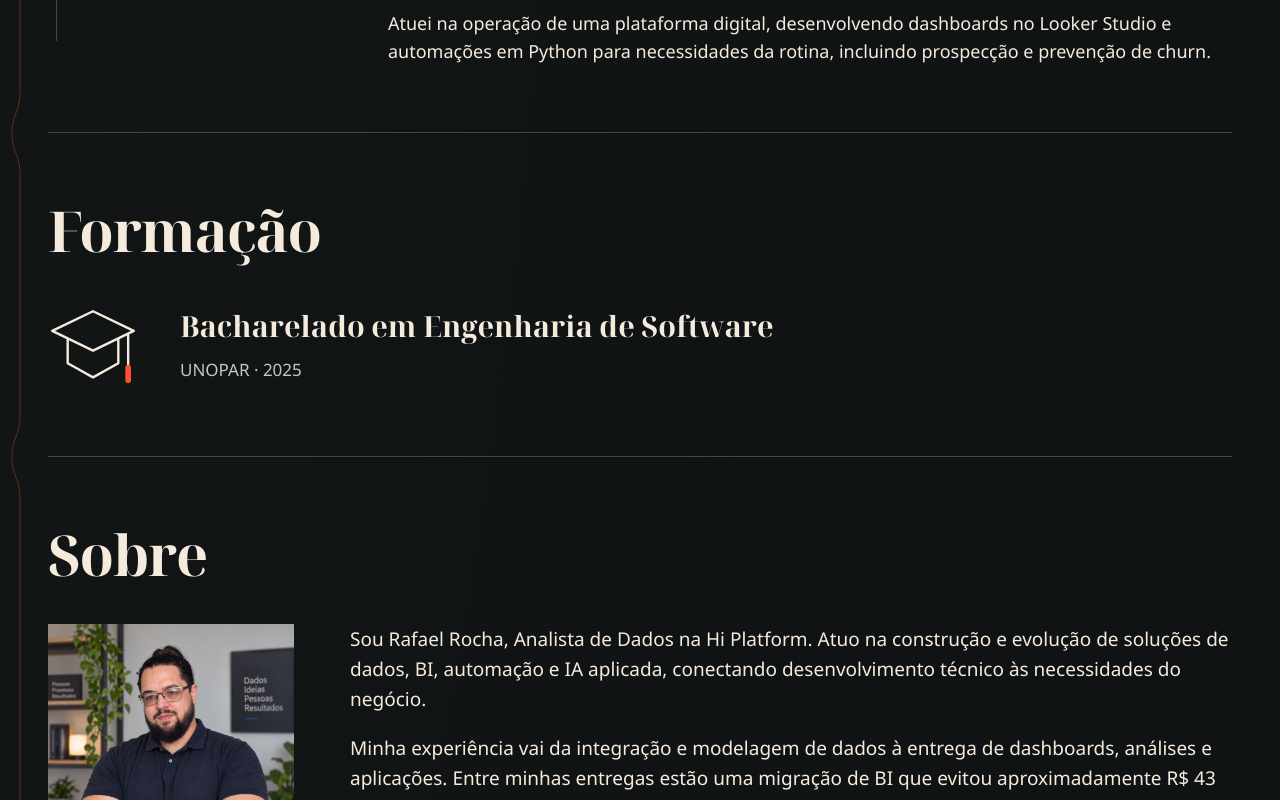
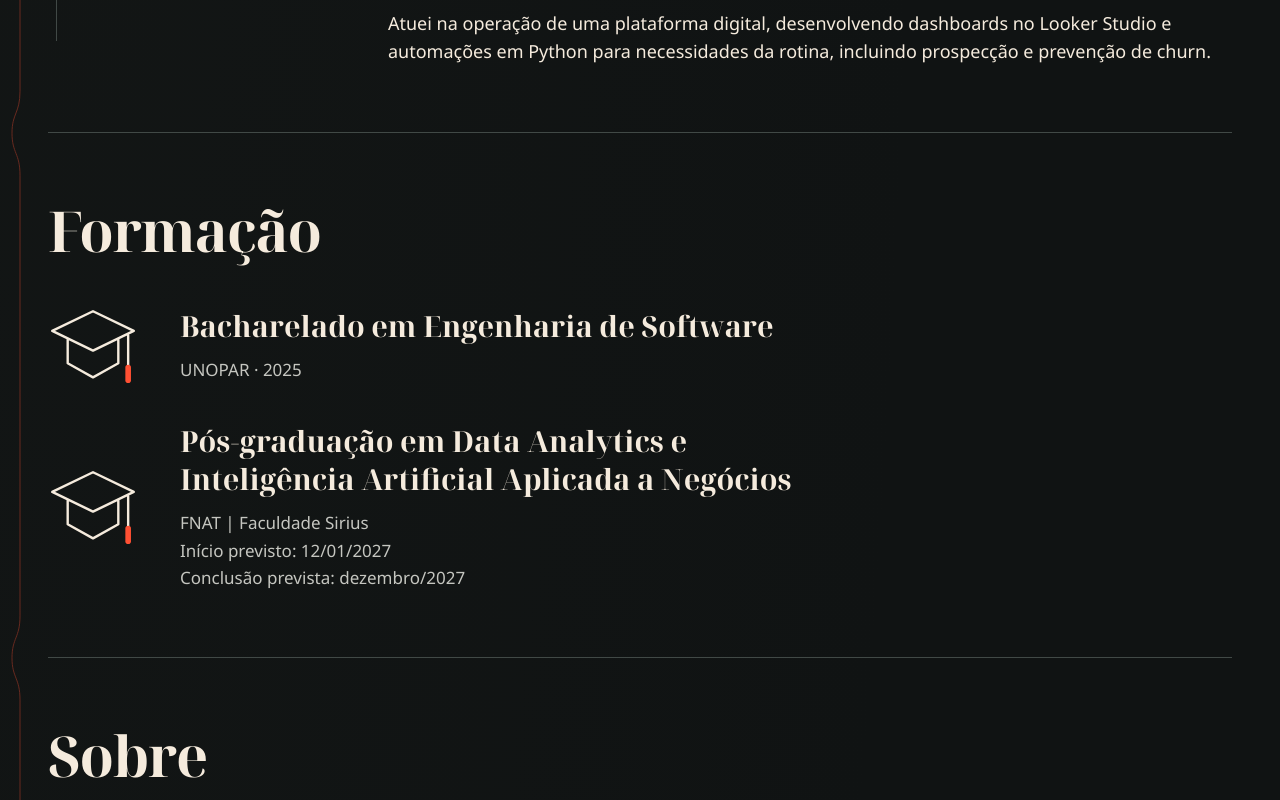
Before and after one commit to RafaelOliveiraRocha/RafaelOliveiraRocha.github.io, a Next.js app: page / in a window 1280 px wide. Shown: the part 5724-6524 px from the top of the page. Built offline with nearby package versions, Linux system fonts and the light colour scheme.

Commit message:
Atualiza currículos e inclui pós-graduação prevista para 2027

```diff
--- a/app/portfolio.tsx
+++ b/app/portfolio.tsx
@@ -122,7 +122,11 @@ export default function Portfolio() {
         <section id="como-trabalho" className={`${styles.section} ${styles.work}`} aria-labelledby="work-title" data-continuity-section><p className={styles.kicker}>{t.work}</p><h2 id="work-title" tabIndex={-1}><Emphasis text={t.work_title} part={pt?"Construir para o uso.":"Build for use."}/></h2><p data-copy="work_body">{t.work_body}</p></section>
         <section id="ferramentas" className={styles.section} aria-labelledby="tools-title" data-continuity-section><h2 className={styles.sectionTitle} id="tools-title" tabIndex={-1}>{t.tools}</h2><div className={styles.skillsGrid}>{([1,2,3,4] as const).map(n=><Disclosure key={n} id={`skill-${n}`} desktop={desktop} title={t[`tool${n}_title`]}><p data-copy={`tool${n}_body`}>{t[`tool${n}_body`]}</p></Disclosure>)}</div></section>
         <section id="experiencia" className={styles.section} aria-labelledby="experience-title" data-continuity-section><h2 className={styles.sectionTitle} id="experience-title" tabIndex={-1}>{t.experience}</h2><div className={styles.timeline}>{([1,2,3] as const).map(n=><Disclosure key={n} id={`experience-${n}`} desktop={desktop} title={t[`exp${n}_title`]} period={t[`exp${n}_date`]}><p data-copy={`exp${n}_body`}>{t[`exp${n}_body`]}</p></Disclosure>)}</div></section>
-        <section id="formacao" className={`${styles.section} ${styles.education}`} aria-labelledby="education-title" data-continuity-section><h2 className={styles.sectionTitle} id="education-title" tabIndex={-1}>{t.education}</h2><div><Icon name="graduation"/><div><h3>{t.education_title}</h3><p>{t.education_body}</p></div></div></section>
+        <section id="formacao" className={`${styles.section} ${styles.education}`} aria-labelledby="education-title" data-continuity-section>
+          <h2 className={styles.sectionTitle} id="education-title" tabIndex={-1}>{t.education}</h2>
+          <div><Icon name="graduation"/><div><h3>{t.education_title}</h3><p>{t.education_body}</p></div></div>
+          <div><Icon name="graduation"/><div><h3>{t.education_postgraduate_title}</h3><p>{t.education_postgraduate_institution}</p><p>{t.education_postgraduate_start}</p><p>{t.education_postgraduate_completion}</p></div></div>
+        </section>
         <section id="sobre" className={`${styles.section} ${styles.about}`} aria-labelledby="about-title" data-continuity-section><h2 className={styles.sectionTitle} id="about-title" tabIndex={-1}>{t.about}</h2><div className={styles.aboutGrid}><picture><source media="(max-width: 767px)" srcSet="/redesign/foto-rafael-480.webp"/><img src="/redesign/foto-rafael-800.webp" alt="Rafael Rocha" width="800" height="800" loading="lazy" decoding="async"/></picture><div className={styles.aboutText}>{([1,2,3] as const).map(n=><p key={n} data-copy={`about${n}`}>{t[`about${n}`]}</p>)}</div></div></section>
         <section id="contato" className={`${styles.section} ${styles.contact}`} aria-labelledby="contact-title" data-continuity-section><p className={styles.kicker}>{t.contact}</p><h2 id="contact-title" tabIndex={-1}><Emphasis text={t.contact_title} part={pt?"conversar?":"talk?"}/></h2><p data-copy="contact_body">{t.contact_body}</p><ContactLinks t={t}/></section>
         <footer className={styles.footer}>© 2026 Rafael Rocha</footer>
--- a/app/previa/content.ts
+++ b/app/previa/content.ts
@@ -58,6 +58,10 @@ export const pt = {
   "education": "Formação",
   "education_title": "Bacharelado em Engenharia de Software",
   "education_body": "UNOPAR · 2025",
+  "education_postgraduate_title": "Pós-graduação em Data Analytics e Inteligência Artificial Aplicada a Negócios",
+  "education_postgraduate_institution": "FNAT | Faculdade Sirius",
+  "education_postgraduate_start": "Início previsto: 12/01/2027",
+  "education_postgraduate_completion": "Conclusão prevista: dezembro/2027",
   "about": "Sobre",
   "about1": "Sou Rafael Rocha, Analista de Dados na Hi Platform. Atuo na construção e evolução de soluções de dados, BI, automação e IA aplicada, conectando desenvolvimento técnico às necessidades do negócio.",
   "about2": "Minha experiência vai da integração e modelagem de dados à entrega de dashboards, análises e aplicações. Entre minhas entregas estão uma migração de BI que evitou aproximadamente R$ 43 mil por mês em custos recorrentes e soluções analíticas para mais de 40 contas.",
@@ -132,6 +136,10 @@ export const en: Copy = {
   "education": "Education",
   "education_title": "Bachelor’s degree in Software Engineering",
   "education_body": "UNOPAR · 2025",
+  "education_postgraduate_title": "Postgraduate Specialization in Data Analytics and Artificial Intelligence Applied to Business",
+  "education_postgraduate_institution": "FNAT | Faculdade Sirius",
+  "education_postgraduate_start": "Expected start: 12 Jan 2027",
+  "education_postgraduate_completion": "Expected completion: Dec 2027",
   "about": "About",
   "about1": "I’m Rafael Rocha, a Data Analyst at Hi Platform. I build and improve solutions in data, BI, automation and applied AI, connecting technical development to business needs.",
   "about2": "My experience spans data integration and modeling through to the delivery of dashboards, analyses and applications. My work includes a BI migration that avoided approximately R$43,000 per month in recurring costs and analytical solutions for more than 40 accounts.",
--- a/app/previa/preview.module.css
+++ b/app/previa/preview.module.css
@@ -101,6 +101,7 @@
 .timelineItem::before{content:"";width:7px;height:7px;position:absolute;top:12px;left:5px;border:1px solid var(--secondary);background:var(--charcoal);border-radius:50%}
 .period{font-size:16px;line-height:1.65;color:var(--secondary)}
 .education>div{display:flex;align-items:center;gap:42px}
+.education>div+div{margin-top:32px}
 .education svg{width:90px;height:90px;flex:none}
 .education h3{font-size:29px;line-height:1.3;margin-bottom:12px}
 .education p{font-size:17px;color:var(--secondary)}
--- a/app/previa/recruiter.tsx
+++ b/app/previa/recruiter.tsx
@@ -28,7 +28,7 @@ export default function Recruiter({ language, onClose }: { language: Language; o
           <li><p>{pt ? "Outras entregas: integração financeira anterior, Torre de Controle com RLS dinâmica, análise de mais de 40 GB de conversas e protótipo de linguagem natural para SQL." : "Other work: a past financial integration, Control Tower with dynamic RLS, analysis of more than 40 GB of conversations, and a natural-language-to-SQL prototype."}</p></li>
         </ul></>}
         {step === 2 && <><h3>{t.tools}</h3><div className={styles.recruiterSkills}>{([1,2,3,4] as const).map(n => <div key={n}><h4>{t[`tool${n}_title`]}</h4><p>{t[`tool${n}_body`]}</p></div>)}</div></>}
-        {step === 3 && <><h3>{t.experience}</h3><ul className={styles.recruiterList}>{([1,2,3] as const).map(n => <li key={n}><p>{t[`exp${n}_date`]}</p><strong>{t[`exp${n}_title`]}</strong></li>)}</ul><p className={styles.recruiterEducation}>{t.education_title}<br/>{t.education_body}</p></>}
+        {step === 3 && <><h3>{t.experience}</h3><ul className={styles.recruiterList}>{([1,2,3] as const).map(n => <li key={n}><p>{t[`exp${n}_date`]}</p><strong>{t[`exp${n}_title`]}</strong></li>)}</ul><p className={styles.recruiterEducation}>{t.education_title}<br/>{t.education_body}</p><p className={styles.recruiterEducation}>{t.education_postgraduate_title}<br/>{t.education_postgraduate_institution}<br/>{t.education_postgraduate_start}<br/>{t.education_postgraduate_completion}</p></>}
         {step === 4 && <><h3>{t.contact_title}</h3><p>{t.contact_body}</p><div className={styles.recruiterContacts}><a href={links.email}>E-mail ↗</a><a href={links.linkedin} target="_blank" rel="noopener noreferrer">LinkedIn ↗</a><a href={links.whatsapp} target="_blank" rel="noopener noreferrer">WhatsApp ↗</a><a href={links.github} target="_blank" rel="noopener noreferrer">GitHub ↗</a><a href={links.cvPT} download>{t.cv_pt} ↓</a><a href={links.cvEN} download>{t.cv_en} ↓</a></div></>}
       </div>
     </div>
```
Also changed, not shown: 2 other files (tests, documents, lock files or other folders).
